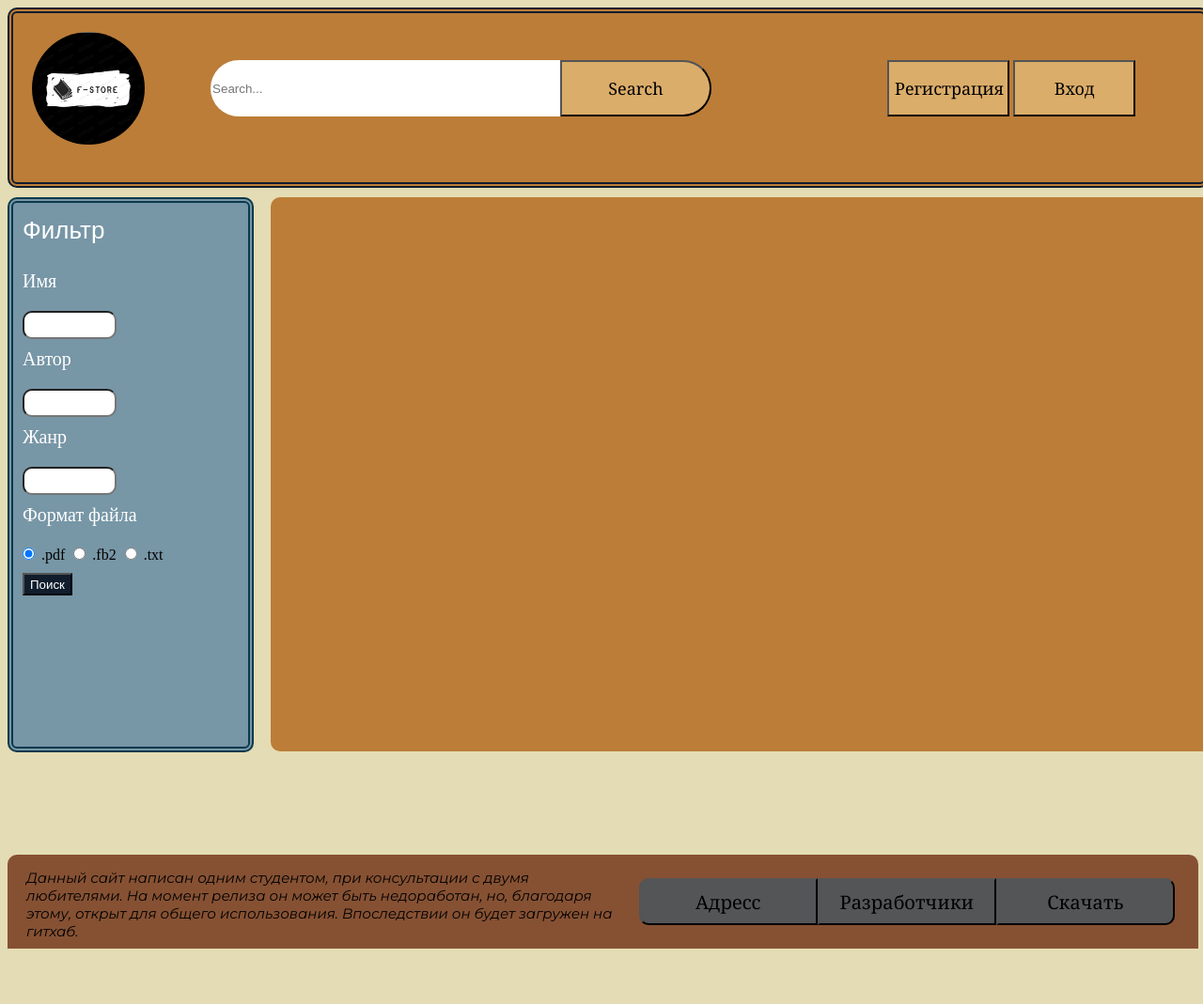
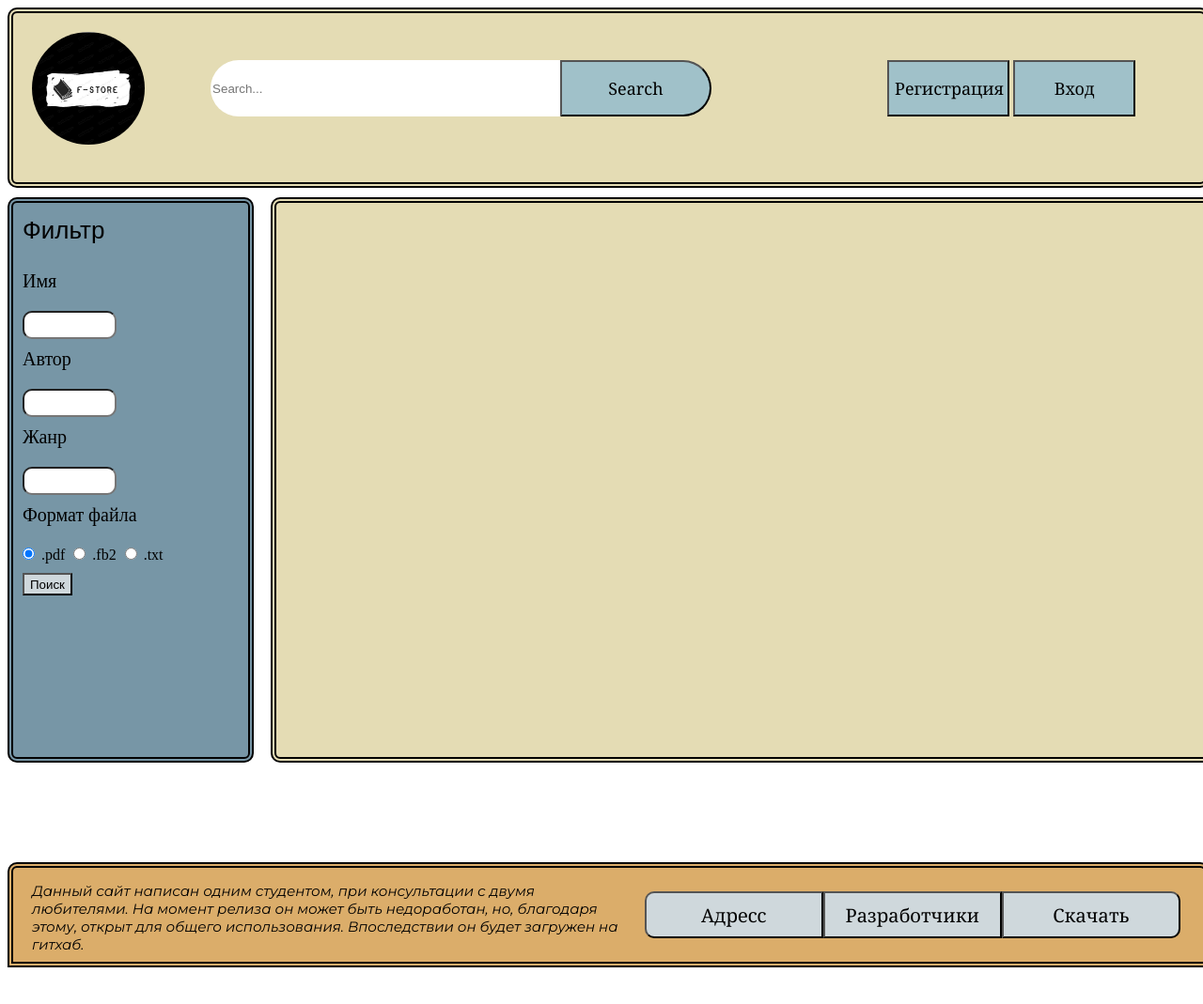
Before and after one commit to explorer16/F-store, a PHP site: page /books in a window 1280 px wide. Shown: the top 1069 px of the page at 94% size. Run offline with PHP 8.4, Linux system fonts and the light colour scheme; data that the repository does not hold is empty.

Commit message:
new design

```diff
--- a/styles/main_page_style.css
+++ b/styles/main_page_style.css
@@ -1,5 +1,5 @@
 body{
-    background-color: rgb(228,220,180);
+    background-color: white;
     width:1000px;
     height: 700px;
     overflow: auto;
@@ -9,11 +9,11 @@ body{
     position: absolute;
     width: 99%;
     height: 180px;
-    background-color: #bc7d38;
+    background-color: #e4dcb4;
+    border-color: black;
     border-style: double;
     border-width: 6px;
     border-radius: 10px;
-    border-color: #101D2D;
 
 }
 .logo{
@@ -48,12 +48,13 @@ body{
     border:2px;
     border-top-left-radius: 40px;
     border-bottom-left-radius: 40px;
+    background-color: white;
 }
 .search-button{
     position: absolute;
     height:100%;
     width:30%;
-    background-color: #dbad6a;
+    background-color: #a0c1c9;
     color: black;
     font-size: large;
     font-family:Cambria, 'Hoefler Text', 'Liberation Serif', Times, 'Times New Roman', serif;
@@ -74,7 +75,7 @@ body{
     height: 100%;
     width: 130px;
     font-size: large;
-    background-color: #dbad6a;
+    background-color: #a0c1c9;
     color: black;
     font-family:Cambria, 'Hoefler Text', 'Liberation Serif', Times, 'Times New Roman', serif;
 }
@@ -85,7 +86,7 @@ body{
     height: 100%;
     width: 130px;
     font-size: large;
-    background-color: #dbad6a;
+    background-color: #a0c1c9;
     color: black;
     font-family:Cambria, 'Hoefler Text', 'Liberation Serif', Times, 'Times New Roman', serif;
 }
@@ -97,12 +98,15 @@ article{
 }
 footer{
     position: absolute;
-    bottom: 0;
+    bottom: -20px;
     height: 100px;
     width:99%;
-    background-color: rgb(134, 81, 51);
+    background-color: #dbad6a;
     border-top-left-radius: 10px;
     border-top-right-radius: 10px;
+    border-color: black;
+    border-style: double;
+    border-width: 6px;
 }
 .footer-logo{
     position: relative;
--- a/views/view_books.php
+++ b/views/view_books.php
@@ -7,19 +7,19 @@
     left: 0;
     margin-top: 0;
     width: 250px;
-    height: 579px;
+    height: 590px;
     background-color: #7796a6;
     border-radius: 10px;
     border-style: double; /* Стиль рамки вокруг параграфа */
     border-width: 6px; /* Толщина границы */
-    border-color: #09394d;
+    border-color: black;
 }
 .form-category{
     position:relative;
     display: block;
     margin-top: 10px;
     margin-left: 10px;
-    color:white;
+    color:black;
     font-family: 'Open Sans', sans-serif;
     font-size: 26px;
 }
@@ -28,7 +28,7 @@
     display: block;
     margin-top: 10px;
     margin-left: 10px;
-    color:white;
+    color:black;
     font-family:Son;
     font-size: 20px;
 }
@@ -52,8 +52,8 @@
     display: block;
     margin-top: 10px;
     margin-left: 10px;
-    background-color: #101D2D;
-    color: white;
+    background-color: #cfd8dc;
+    color: black;
     font-family: 'Open Sans', sans-serif;
 }
   .books{
@@ -62,8 +62,11 @@
     left: 280px;
     width: 1060px;
     height: 590px;
-    background-color: #bc7d38;
+    background-color: #e4dcb4;
     border-radius: 10px;
+      border-style: double;
+      border-color: black;
+      border-width: 6px;
 }
 .book{
     position:relative;
@@ -73,7 +76,7 @@
     height: 220px;
     margin-top: 30px;
     margin-left: 30px;
-    background-color: #efd780;
+    background-color: #dbad6a;
     border-radius: 10px;
 }
 .conteyner_img{
@@ -93,15 +96,16 @@
 .book-name{
     position:absolute;
     left: 33%;
-    color:rgb(0, 0, 0);
+    color: black;
     font-family: 'Montserrat';
     font-size: 20px;
+
 }
 .autor{
   position: absolute;
   top: 45px;
   left: 33%;
-  color:rgb(0, 0, 0);
+  color: black;
   font-family: 'Gill Sans', 'Gill Sans MT', Calibri, 'Trebuchet MS', sans-serif;
   font-size: 17px;
 }
@@ -109,7 +113,7 @@
   position: absolute;
   top: 70px;
   left: 33%;
-  color:rgb(0, 0, 0);
+  color: black;
   font-family: 'Gill Sans', 'Gill Sans MT', Calibri, 'Trebuchet MS', sans-serif;
   font-size: 15px;
 }
@@ -118,13 +122,13 @@
   bottom:0;
   right:0;
   color: rgb(0, 0, 0);
-  background-color: #96897b;
+  background-color: #cfd8dc;
   border-bottom-right-radius: 10px;
 }
 .book_retell_button{
   position:absolute;
   color: rgb(0, 0, 1);
-  background-color: #96897b;
+  background-color: #cfd8dc;
   bottom: 0;
   right: 42px;
   width: 58%;
--- a/views/view_footer.html
+++ b/views/view_footer.html
@@ -18,7 +18,7 @@
     right: 2%;
     width: 15%;
     height: 50%;
-    background-color: rgb(84, 85, 87);
+    background-color: #cfd8dc;
     border-bottom-right-radius: 10px;
     border-top-right-radius: 10px;
     font-family: 'Noto Serif';
@@ -30,7 +30,7 @@
     right: 17%;
     width: 15%;
     height: 50%;
-    background-color: rgb(84, 85, 87);
+    background-color: #cfd8dc;
     font-family: 'Noto Serif';
     font-size: 20px;
 }
@@ -40,7 +40,7 @@
     right: 32%;
     width: 15%;
     height: 50%;
-    background-color: rgb(84, 85, 87);
+    background-color: #cfd8dc;
     border-top-left-radius: 10px;
     border-bottom-left-radius: 10px;
     font-family: 'Noto Serif';
```
Also changed, not shown: views/view_login.html (+5 -3 lines), views/view_registration.html (+5 -3 lines).
